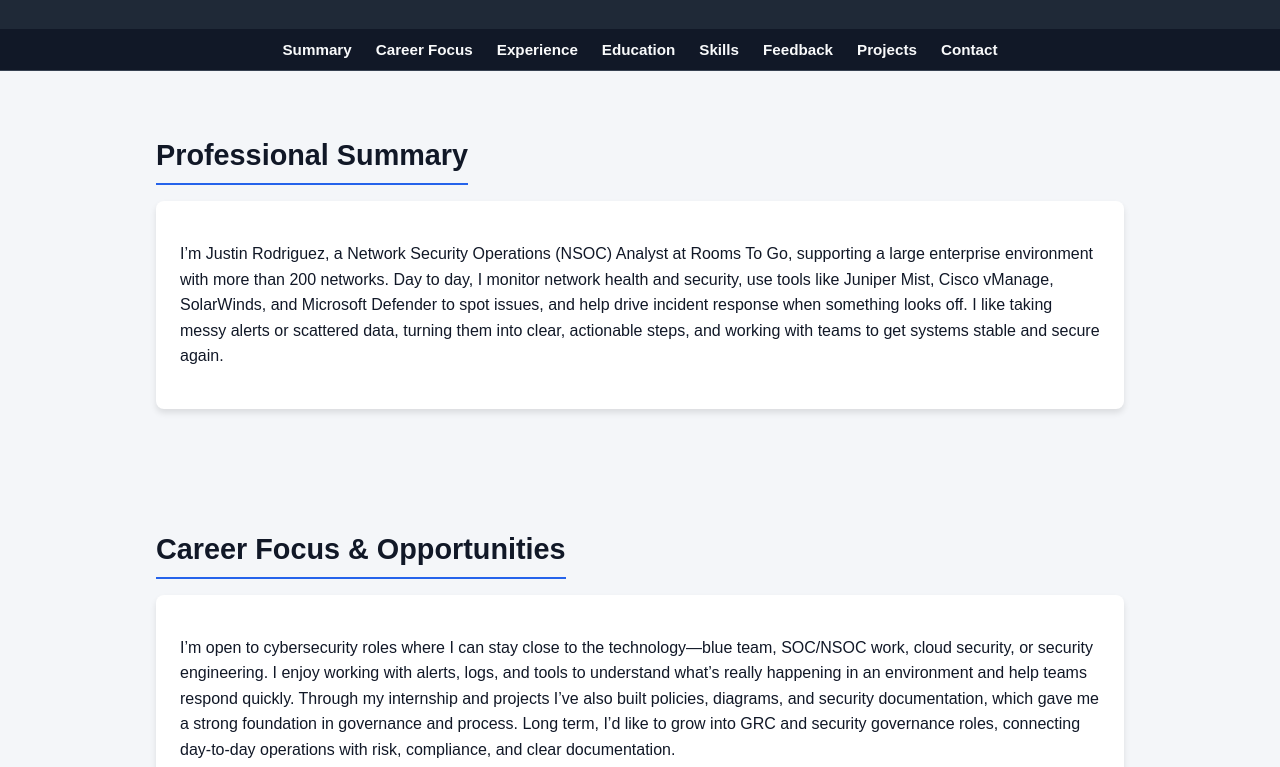
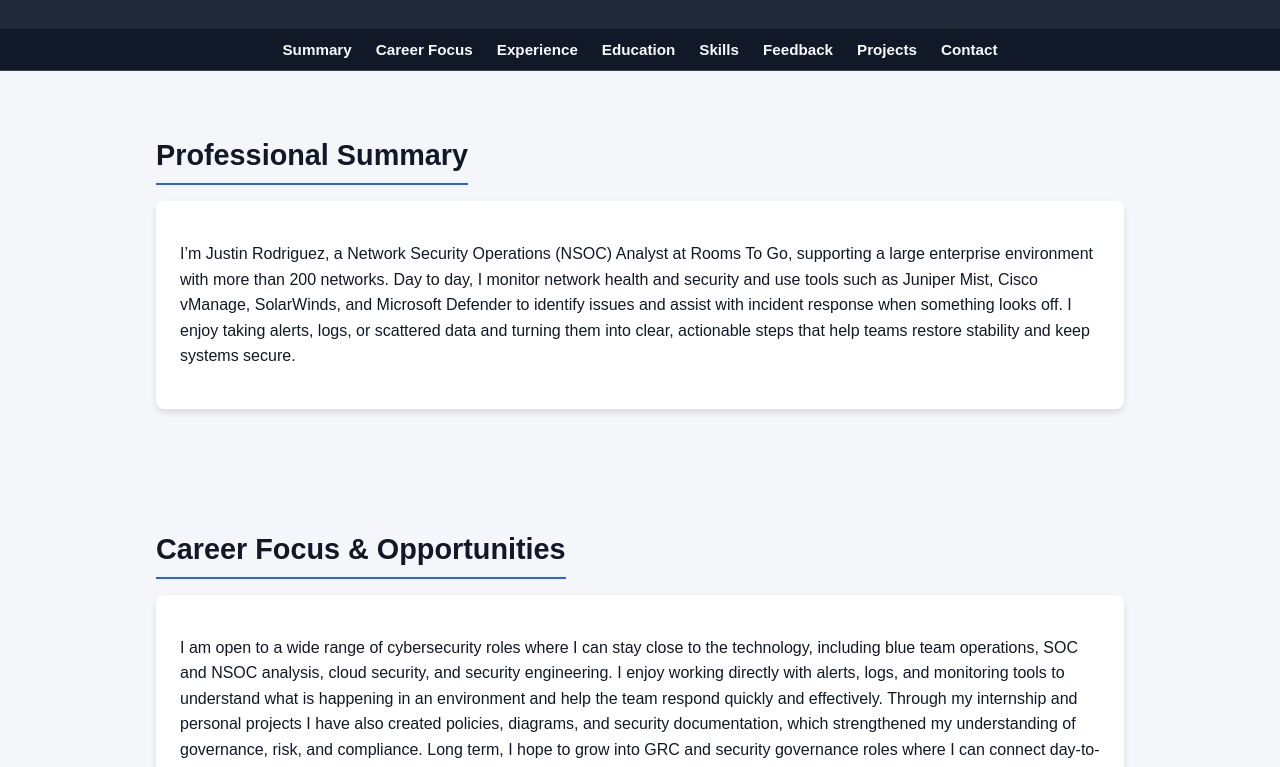
Before and after one commit to Connect-With-Justin-Rodriguez/Connect-With-Justin-Rodriguez.github.io, a plain HTML site: page index.html in a window 1280 px wide. Shown: the part 184-951 px from the top of the page. Drawn offline with Linux system fonts and the light colour scheme.

Commit message:
Update index.html

```diff
--- a/index.html
+++ b/index.html
@@ -34,11 +34,12 @@
 
     <div class="card">
       <p>
-        I’m Justin Rodriguez, a Network Security Operations (NSOC) Analyst at Rooms To Go, supporting a large
-        enterprise environment with more than 200 networks. Day to day, I monitor network health and security,
-        use tools like Juniper Mist, Cisco vManage, SolarWinds, and Microsoft Defender to spot issues, and help
-        drive incident response when something looks off. I like taking messy alerts or scattered data, turning
-        them into clear, actionable steps, and working with teams to get systems stable and secure again.
+          I’m Justin Rodriguez, a Network Security Operations (NSOC) Analyst at Rooms To Go, supporting a large
+          enterprise environment with more than 200 networks. Day to day, I monitor network health and security
+          and use tools such as Juniper Mist, Cisco vManage, SolarWinds, and Microsoft Defender to identify issues
+          and assist with incident response when something looks off. I enjoy taking alerts, logs, or scattered data
+          and turning them into clear, actionable steps that help teams restore stability and keep systems secure.
+</p>
       </p>
     </div>
   </section>
@@ -49,12 +50,10 @@
 
     <div class="card">
       <p>
-        I’m open to cybersecurity roles where I can stay close to the technology—blue team, SOC/NSOC work,
-        cloud security, or security engineering. I enjoy working with alerts, logs, and tools to understand
-        what’s really happening in an environment and help teams respond quickly. Through my internship and
-        projects I’ve also built policies, diagrams, and security documentation, which gave me a strong
-        foundation in governance and process. Long term, I’d like to grow into GRC and security governance
-        roles, connecting day-to-day operations with risk, compliance, and clear documentation.
+            I am open to a wide range of cybersecurity roles where I can stay close to the technology, including blue team operations, SOC and NSOC analysis, cloud security, and security engineering.
+            I enjoy working directly with alerts, logs, and monitoring tools to understand what is happening in an environment and help the team respond quickly and effectively.
+            Through my internship and personal projects I have also created policies, diagrams, and security documentation, which strengthened my understanding of governance, risk, and compliance.
+            Long term, I hope to grow into GRC and security governance roles where I can connect day-to-day operations with broader organizational risk and compliance goals.
       </p>
 
       <div class="button-row">
```
